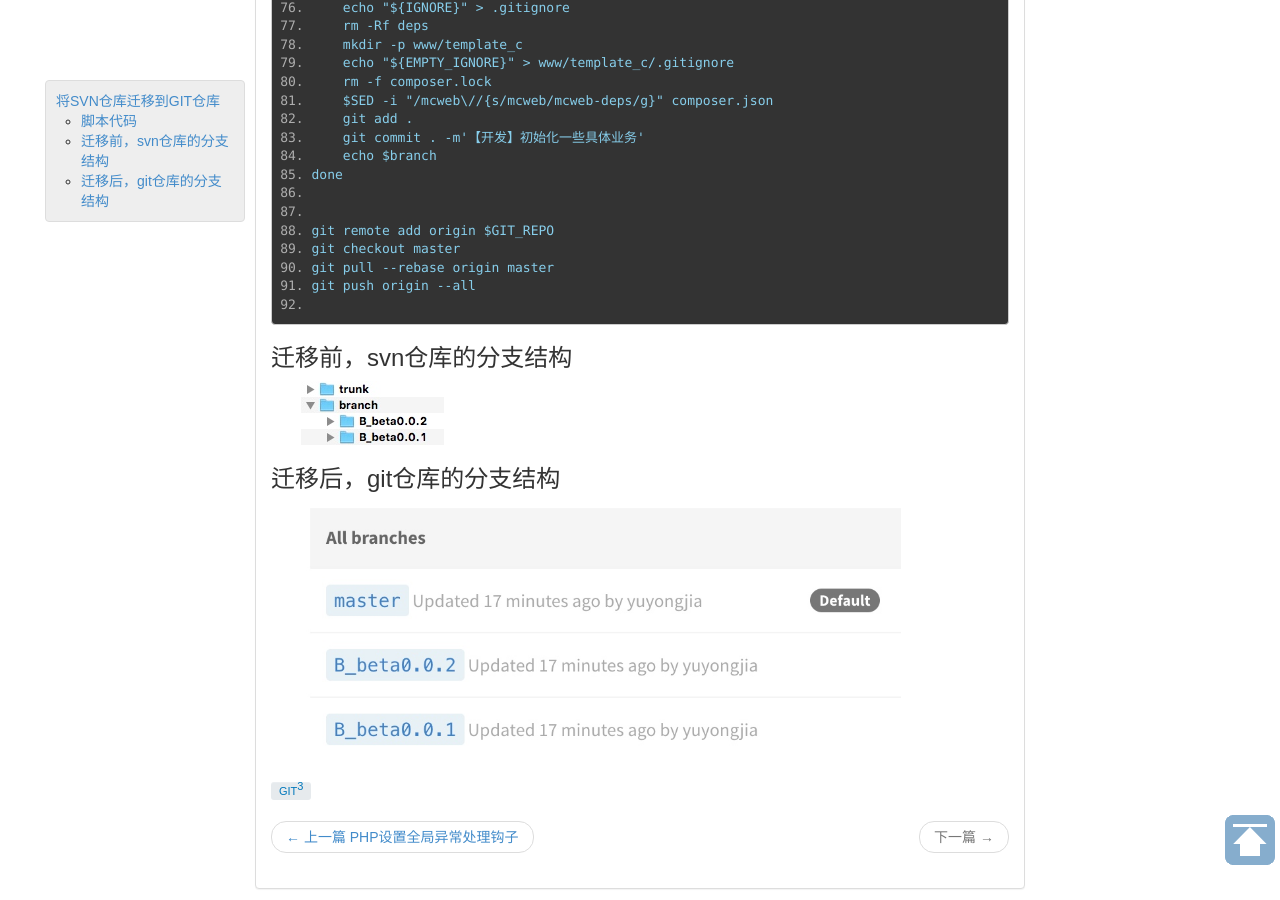
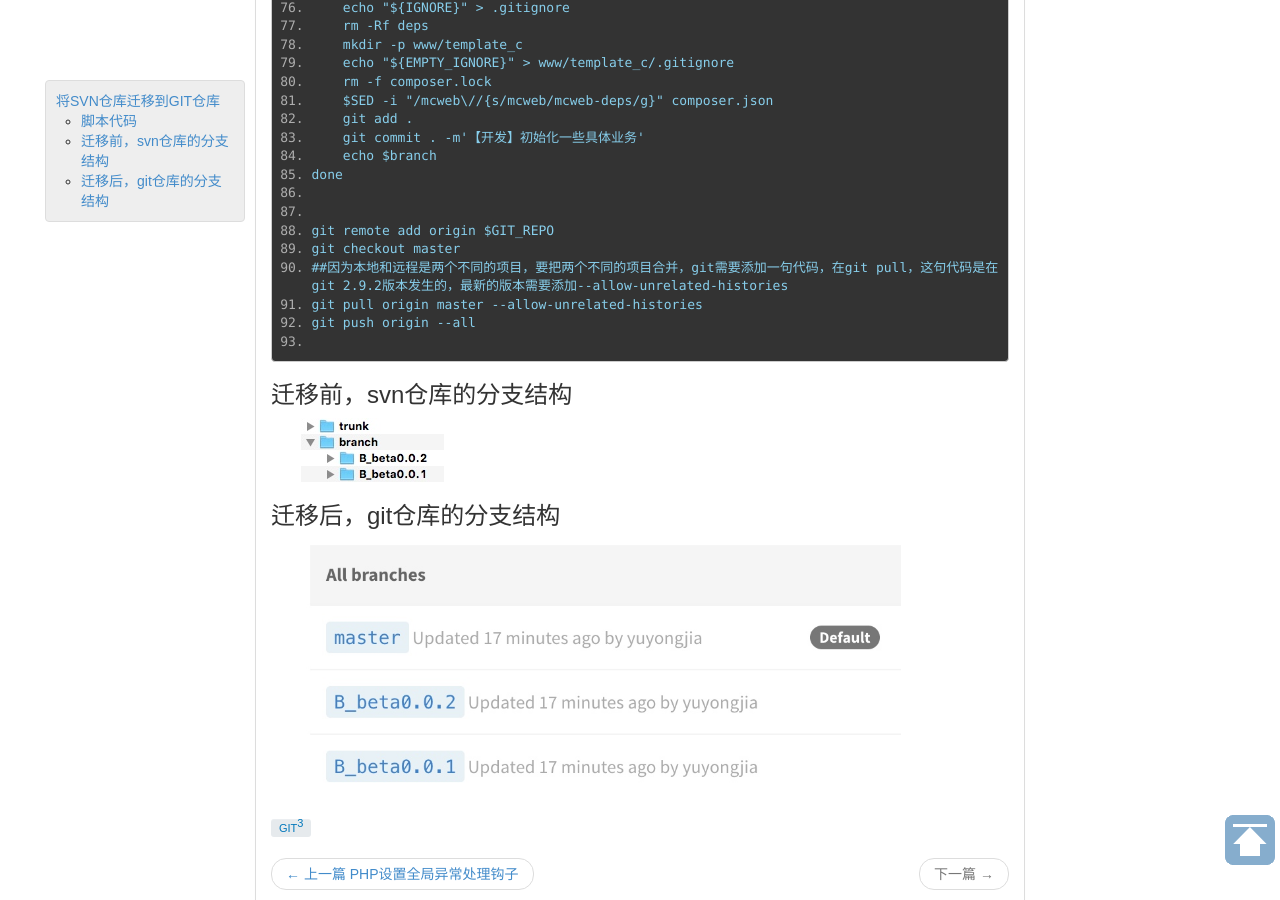
Before and after one commit to leoluffy/leoluffy.github.io, a Jekyll site: the page built from _posts/2017-04-24-svn-transfer-to-git.md, in a window 1280 px wide and 900 px high, scrolled down 1897 px. Built offline with Jekyll 4.4.1, drawn with Linux system fonts in a browser that asks for light colours; comment, search, counter and statistics services are not loaded.

Commit message:
【文章】提交文章

````diff
--- a/_posts/2017-04-24-svn-transfer-to-git.md
+++ b/_posts/2017-04-24-svn-transfer-to-git.md
@@ -107,7 +107,8 @@ done
 
 git remote add origin $GIT_REPO
 git checkout master
-git pull --rebase origin master
+##因为本地和远程是两个不同的项目，要把两个不同的项目合并，git需要添加一句代码，在git pull，这句代码是在git 2.9.2版本发生的，最新的版本需要添加--allow-unrelated-histories
+git pull origin master --allow-unrelated-histories
 git push origin --all
 
 ```
````
